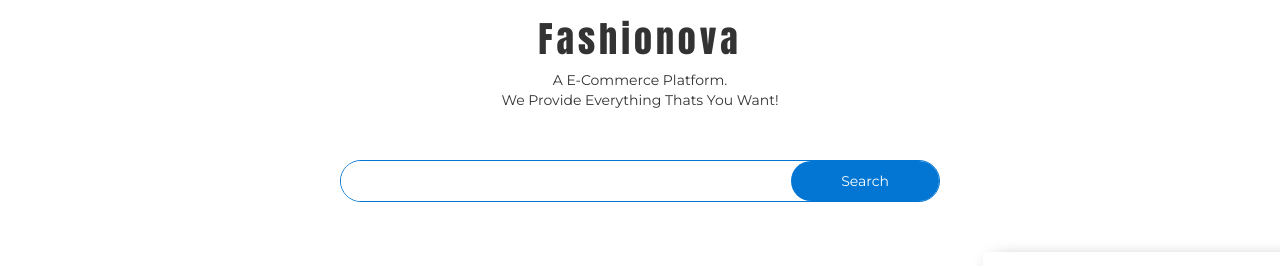
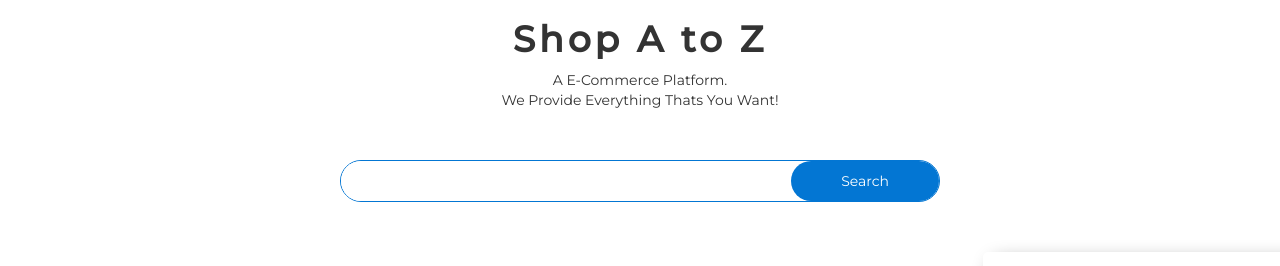
Before and after one commit to rezwanulislam114/ranga-store-fix, a plain HTML site: page index.html in a window 1280 px wide. Shown: the top 266 px of the page. Drawn offline with nearby package versions, Linux system fonts and the light colour scheme; no server answers.

Commit message:
name and price fixed

```diff
--- a/css/style.css
+++ b/css/style.css
@@ -6,8 +6,8 @@ body {
   text-align: center;
 }
 .header-title {
-  font-family: Impact, Haettenschweiler, 'Arial Narrow Bold', sans-serif;
   letter-spacing: 4px;
+  font-weight: 600;
 }
 .search-box {
   display: flex;
--- a/index.html
+++ b/index.html
@@ -5,7 +5,7 @@
   <meta charset="UTF-8" />
   <meta http-equiv="X-UA-Compatible" content="IE=edge" />
   <meta name="viewport" content="width=device-width, initial-scale=1.0" />
-  <title>Fashionova</title>
+  <title>Shop A to Z</title>
   <!-- font awsome icon  -->
   <script src="https://kit.fontawesome.com/e7bd00459f.js" crossorigin="anonymous"></script>
 
@@ -24,7 +24,7 @@
 
 <body>
   <header class="header">
-    <h1 class="header-title">Fashionova</h1>
+    <h1 class="header-title">Shop A to Z</h1>
     <p>A E-Commerce Platform. <br> We Provide Everything Thats You Want!</p>
   </header>
   <main class="main">
--- a/js/app.js
+++ b/js/app.js
@@ -9,7 +9,6 @@ loadProducts();
 const showProducts = (products) => {
   const allProducts = products.map((pd) => pd);
   for (const product of allProducts) {
-    console.log(product);
     const image = product.image;
     const div = document.createElement("div");
     div.classList.add("single-product");
@@ -31,15 +30,15 @@ let count = 0;
 const addToCart = (id, price) => {
   count = count + 1;
   updatePrice("price", price);
+  updateTaxAndCharge();
   updateTotal();
-  updateTaxAndCharge();
   document.getElementById("total-Products").innerText = count;
 };
 
 const getInputValue = (id) => {
   const element = document.getElementById(id).innerText;
   const converted = parseFloat(element);
-  // const conver
+  console.log(converted);
   return converted;
 };
 
```
